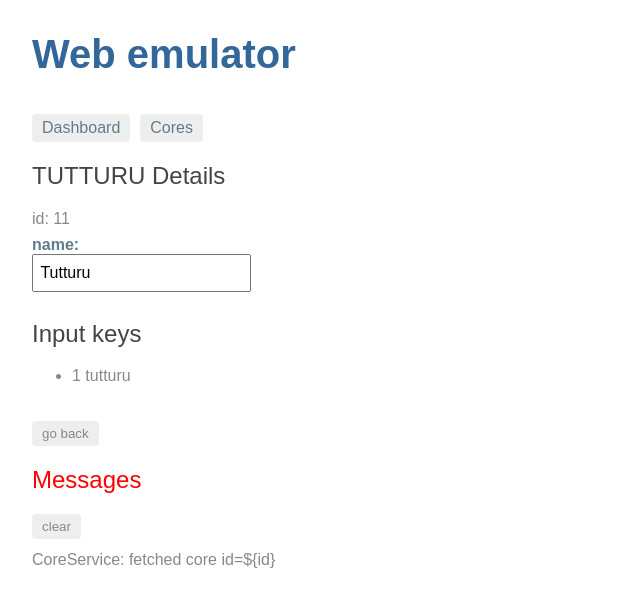
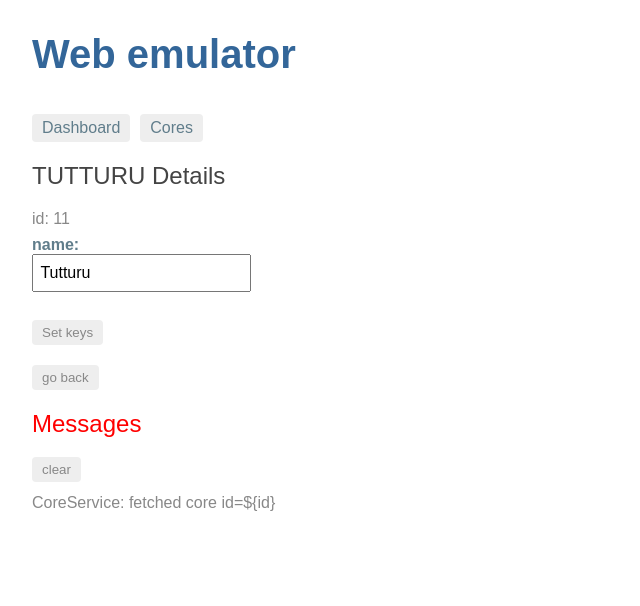
Before and after one commit to nryaskin/emulator_web, an Angular app in the folder angular-emulator/: page /detail/11 in a window 1280 px wide. Shown: the top 606 px of the page, without its empty margins (0-640 px from the left). Built offline with nearby package versions, Linux system fonts and the light colour scheme.

Commit message:
Implemented navigation to keys for core

```diff
--- a/angular-emulator/src/app/app-routing.module.ts
+++ b/angular-emulator/src/app/app-routing.module.ts
@@ -3,12 +3,14 @@ import { RouterModule, Routes } from '@angular/router';
 import { CoresComponent } from './cores/cores.component';
 import { DashboardComponent } from './dashboard/dashboard.component';
 import { CoreDetailComponent } from './core-detail/core-detail.component';
+import { KeysComponent } from './keys/keys.component'
 
 const routes: Routes = [
   { path: '', redirectTo: '/dashboard', pathMatch: 'full' },
   { path: 'dashboard', component: DashboardComponent },
   { path: 'cores', component: CoresComponent },
   { path: 'detail/:id', component: CoreDetailComponent },
+  { path: 'core/keys/:id', component: KeysComponent },
 ];
 
 @NgModule({
--- a/angular-emulator/src/app/core-detail/core-detail.component.html
+++ b/angular-emulator/src/app/core-detail/core-detail.component.html
@@ -7,7 +7,8 @@
       </label>
     </div>
     <div>
-      <app-keys></app-keys>
+      <a routerLink="/core/keys/{{core.id}}">
+      <button>Set keys</button></a>
     </div>
     <button (click)="goBack()">go back</button>
 </div>
--- a/angular-emulator/src/app/core-detail/core-detail.component.ts
+++ b/angular-emulator/src/app/core-detail/core-detail.component.ts
@@ -3,6 +3,8 @@ import { Core } from '../cores/shared/core.model'
 import { ActivatedRoute } from '@angular/router';
 import { Location } from '@angular/common';
 import { CoreService } from '../core.service';
+
+const KEY_PATH: string = '/core/keys/';
 
 @Component({
   selector: 'app-core-detail',
@@ -33,4 +35,7 @@ export class CoreDetailComponent implements OnInit {
     this.location.back();
   }
 
+  goToKey(): void {
+    this.location.go(KEY_PATH + this.core.id.toString());
+  }
 }
--- a/angular-emulator/src/app/keys/keys.component.css
+++ b/angular-emulator/src/app/keys/keys.component.css
@@ -0,0 +1,18 @@
+button {
+  margin-top: 20px;
+  font-family: Arial;
+  background-color: #eee;
+  border: none;
+  padding: 5px 10px;
+  border-radius: 4px;
+  cursor: pointer;
+  cursor: hand;
+}
+button:hover {
+  background-color: #cfd8dc;
+}
+button:disabled {
+  background-color: #eee;
+  color: #ccc;
+  cursor: auto;
+}
--- a/angular-emulator/src/app/keys/keys.component.html
+++ b/angular-emulator/src/app/keys/keys.component.html
@@ -4,3 +4,4 @@
     <span class="badge">{{key.id}}</span> {{key.action}}
   </li>
 </ul>
+<button (click)="goBack()">go back</button>
```
